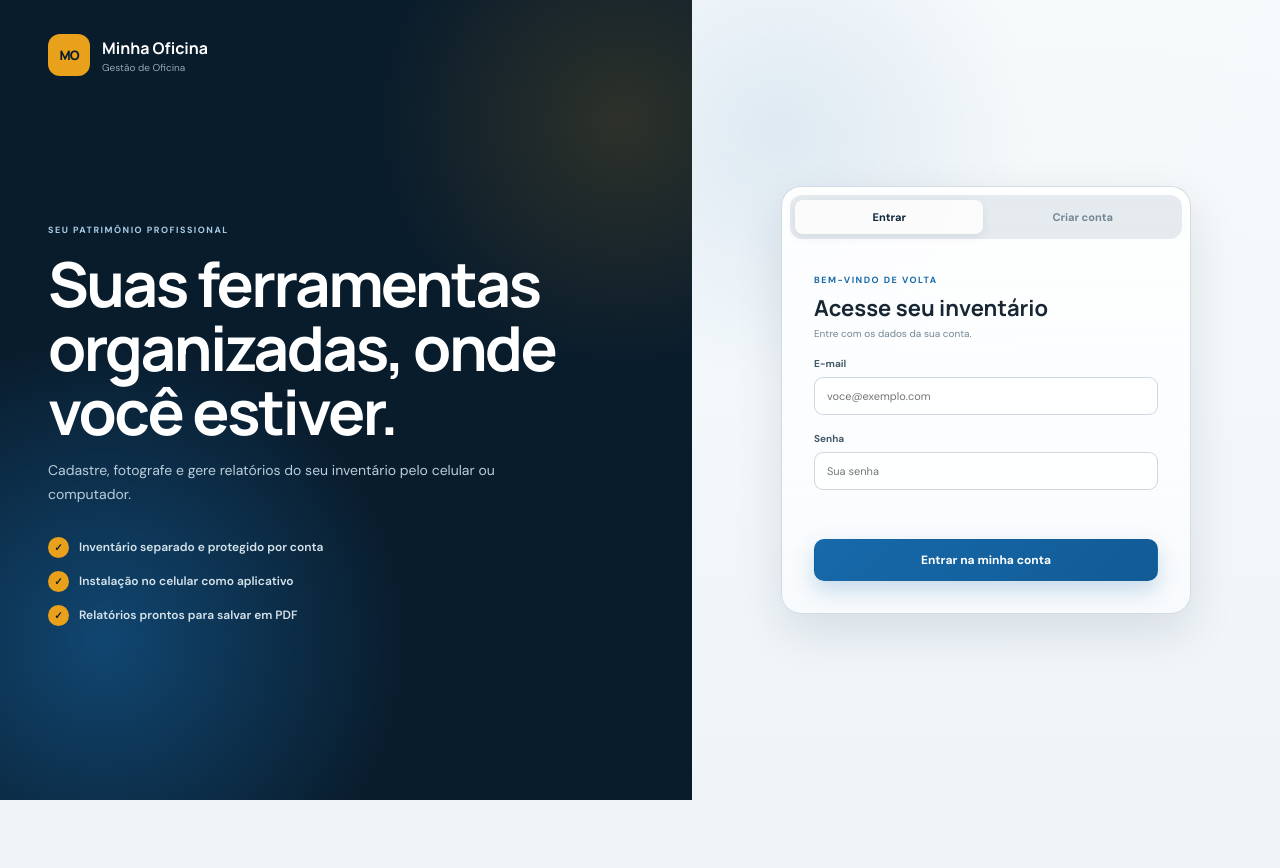
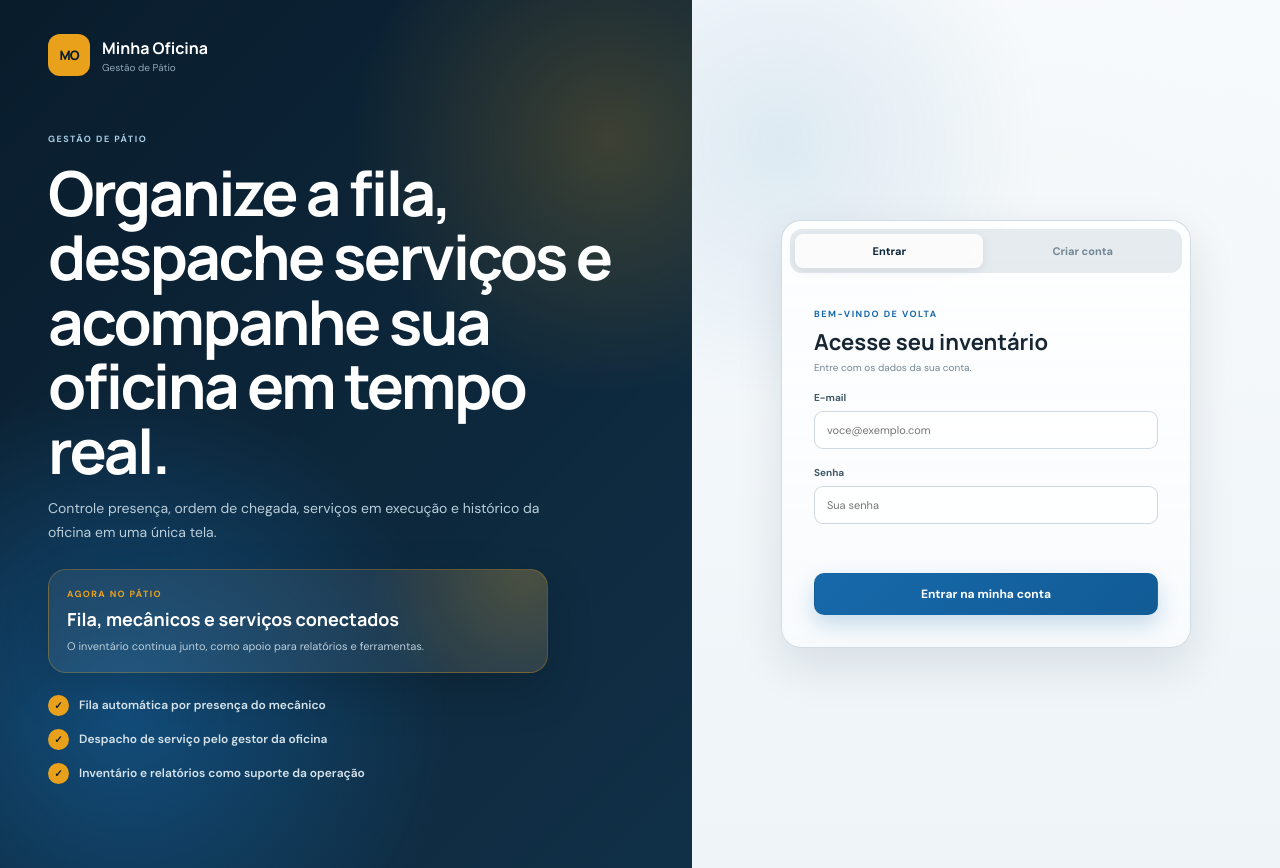
Before and after one commit to WandersonTagua/minha-oficina, a website: page index.html in a window 1280 px wide. Before the commit the page ends 800 px from the top, so only its background shows below. Drawn offline with Linux system fonts and the light colour scheme; no server answers.

Commit message:
Reposiciona entrada para gestao de patio

```diff
--- a/index.html
+++ b/index.html
@@ -31,17 +31,22 @@
           <span class="brand-mark">MO</span>
           <span>
             <strong>Minha Oficina</strong>
-            <small>Gestão de Oficina</small>
+            <small>Gestão de Pátio</small>
           </span>
         </a>
         <div class="auth-pitch">
-          <span class="eyebrow eyebrow-light">SEU PATRIMÔNIO PROFISSIONAL</span>
-          <h1>Suas ferramentas organizadas, onde você estiver.</h1>
-          <p>Cadastre, fotografe e gere relatórios do seu inventário pelo celular ou computador.</p>
+          <span class="eyebrow eyebrow-light">GESTÃO DE PÁTIO</span>
+          <h1>Organize a fila, despache serviços e acompanhe sua oficina em tempo real.</h1>
+          <p>Controle presença, ordem de chegada, serviços em execução e histórico da oficina em uma única tela.</p>
+          <div class="auth-yard-card">
+            <span>Agora no pátio</span>
+            <strong>Fila, mecânicos e serviços conectados</strong>
+            <small>O inventário continua junto, como apoio para relatórios e ferramentas.</small>
+          </div>
           <ul>
-            <li>Inventário separado e protegido por conta</li>
-            <li>Instalação no celular como aplicativo</li>
-            <li>Relatórios prontos para salvar em PDF</li>
+            <li>Fila automática por presença do mecânico</li>
+            <li>Despacho de serviço pelo gestor da oficina</li>
+            <li>Inventário e relatórios como suporte da operação</li>
           </ul>
         </div>
       </div>
--- a/service-worker.js
+++ b/service-worker.js
@@ -1,4 +1,4 @@
-const CACHE_NAME = "minha-oficina-shell-v16";
+const CACHE_NAME = "minha-oficina-shell-v17";
 const APP_SHELL = [
   "/",
   "/index.html",
--- a/styles.css
+++ b/styles.css
@@ -77,8 +77,9 @@ select {
   padding: 34px 48px;
   color: var(--white);
   background:
-    radial-gradient(circle at 15% 80%, rgba(23, 105, 170, 0.55), transparent 35%),
-    radial-gradient(circle at 90% 15%, rgba(233, 161, 28, 0.16), transparent 27%),
+    radial-gradient(circle at 18% 82%, rgba(23, 105, 170, 0.58), transparent 36%),
+    radial-gradient(circle at 88% 16%, rgba(233, 161, 28, 0.22), transparent 27%),
+    linear-gradient(135deg, rgba(9, 28, 44, 0.96), rgba(18, 54, 79, 0.78)),
     var(--navy-950);
 }
 
@@ -107,10 +108,43 @@ select {
   line-height: 1.7;
 }
 
+.auth-yard-card {
+  max-width: 500px;
+  display: grid;
+  gap: 7px;
+  margin-top: 24px;
+  padding: 18px;
+  border: 1px solid rgba(233, 161, 28, 0.28);
+  border-radius: 18px;
+  background:
+    radial-gradient(circle at 95% 0%, rgba(233, 161, 28, 0.22), transparent 32%),
+    rgba(255, 255, 255, 0.07);
+  box-shadow: 0 18px 48px rgba(0, 0, 0, 0.16);
+}
+
+.auth-yard-card span {
+  color: var(--gold-500);
+  font-size: 9px;
+  font-weight: 900;
+  letter-spacing: 1.4px;
+  text-transform: uppercase;
+}
+
+.auth-yard-card strong {
+  font-family: "Manrope", sans-serif;
+  font-size: 18px;
+}
+
+.auth-yard-card small {
+  color: #b9cedb;
+  font-size: 11px;
+  line-height: 1.5;
+}
+
 .auth-pitch ul {
   display: grid;
   gap: 13px;
-  margin: 30px 0 0;
+  margin: 22px 0 0;
   padding: 0;
   list-style: none;
   color: #d5e3eb;
@@ -1955,6 +1989,11 @@ select {
     letter-spacing: -1.5px;
   }
 
+  .auth-yard-card {
+    margin-top: 18px;
+    padding: 15px;
+  }
+
   .auth-pitch ul {
     display: none;
   }
@@ -2036,6 +2075,10 @@ select {
 
   .auth-pitch p {
     font-size: 11px;
+  }
+
+  .auth-yard-card strong {
+    font-size: 15px;
   }
 
   .auth-form {
```
